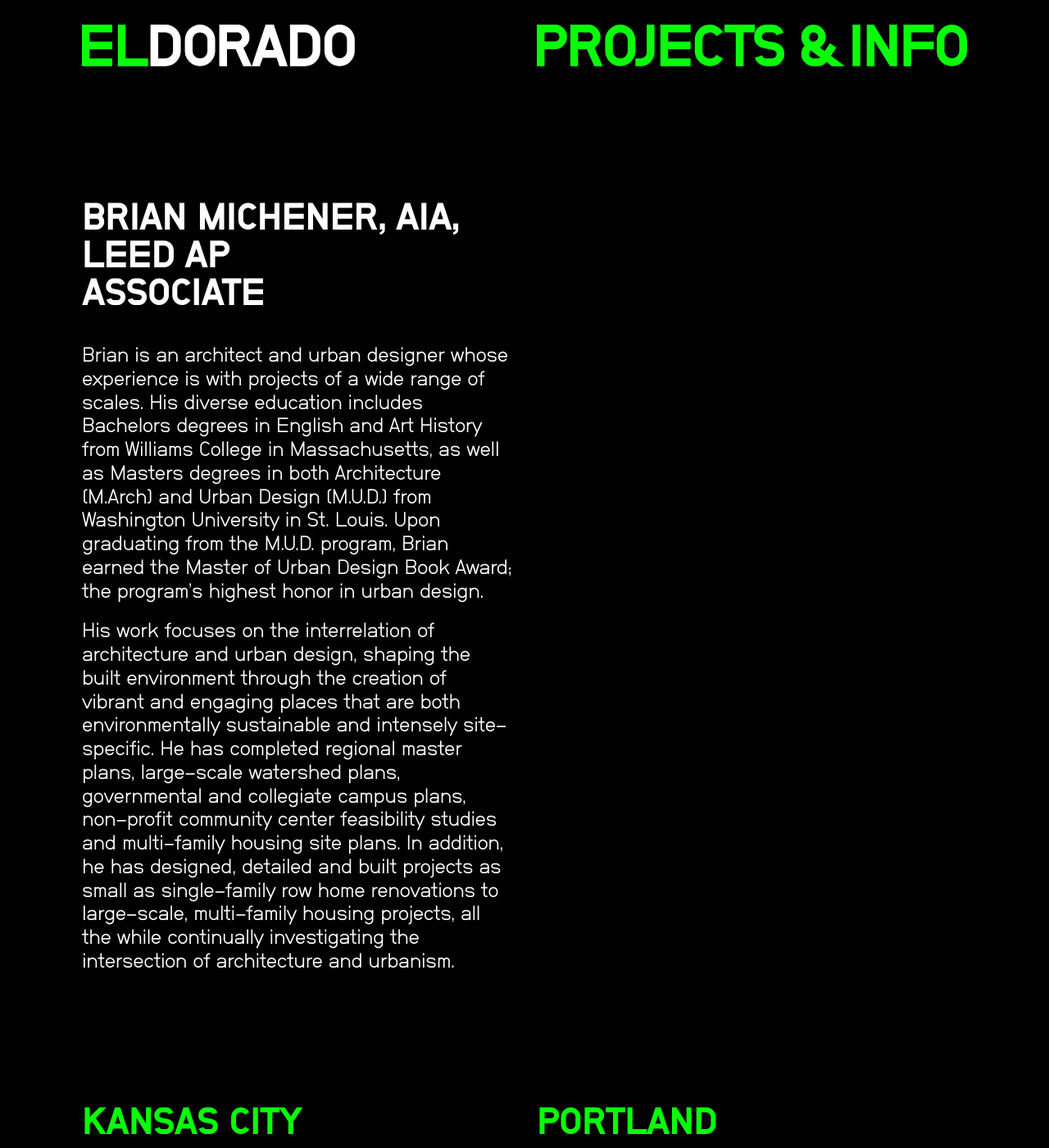
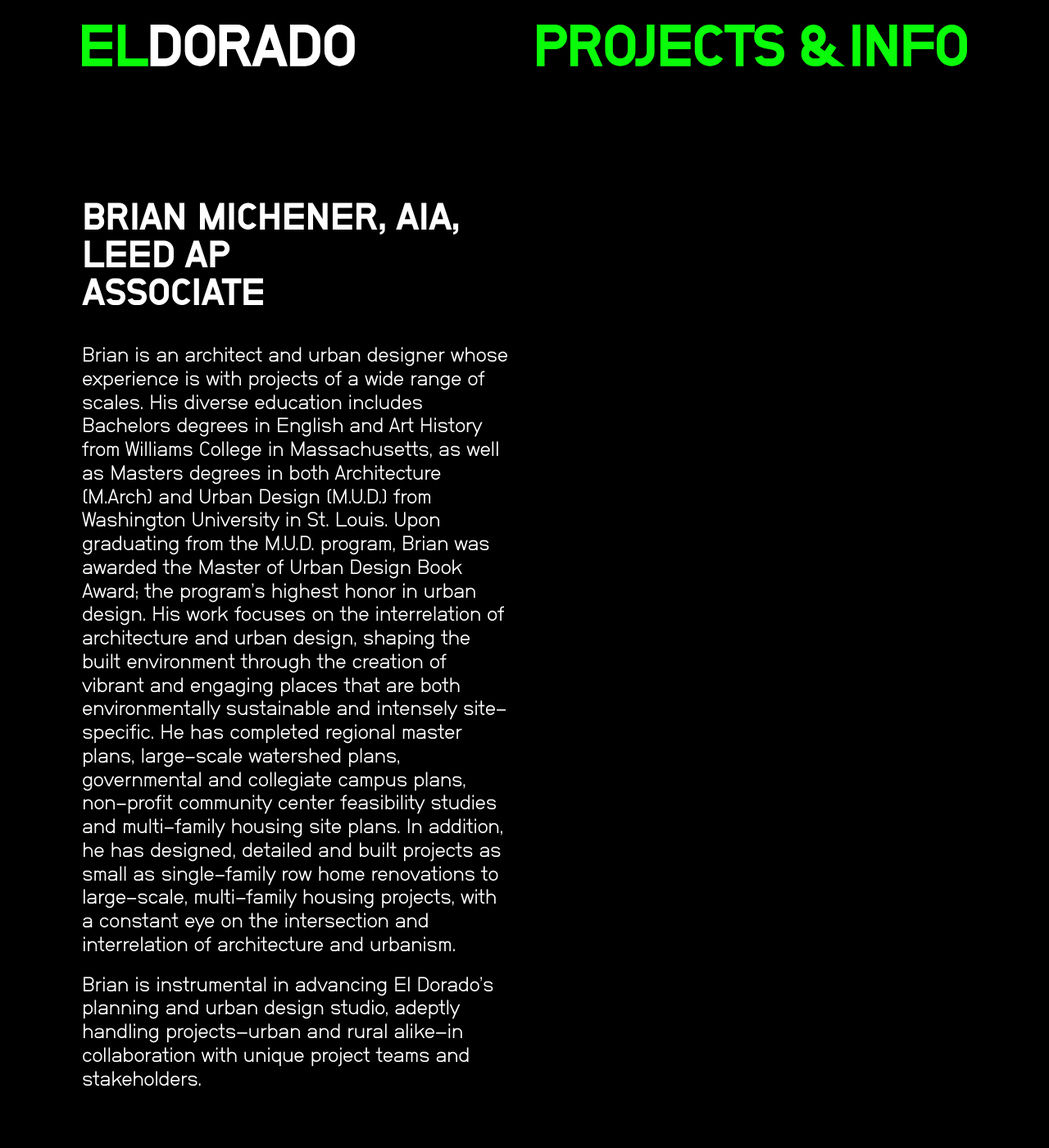
Before and after one commit to taliacotton/eldo, a Jekyll site: the page built from _team/Brian Michener.md, in a window 1280 px wide and 1400 px high. Shown: the whole window at 82% size. Built offline with Jekyll 4.4.1, drawn with Linux system fonts in a browser that asks for light colours.

Commit message:
Update from Forestry.io Baillie Wiebers updated _team/Brian Michener.md

```diff
--- a/_team/Brian Michener.md
+++ b/_team/Brian Michener.md
@@ -11,6 +11,6 @@
 - _projects/al-masar-arts-district.md
 
 ---
-Brian is an architect and urban designer whose experience is with projects of a wide range of scales. His diverse education includes Bachelors degrees in English and Art History from Williams College in Massachusetts, as well as Masters degrees in both Architecture (M.Arch) and Urban Design (M.U.D.) from Washington University in St. Louis. Upon graduating from the M.U.D. program, Brian earned the Master of Urban Design Book Award; the program’s highest honor in urban design.
+Brian is an architect and urban designer whose experience is with projects of a wide range of scales. His diverse education includes Bachelors degrees in English and Art History from Williams College in Massachusetts, as well as Masters degrees in both Architecture (M.Arch) and Urban Design (M.U.D.) from Washington University in St. Louis. Upon graduating from the M.U.D. program, Brian was awarded the Master of Urban Design Book Award; the program’s highest honor in urban design. His work focuses on the interrelation of architecture and urban design, shaping the built environment through the creation of vibrant and engaging places that are both environmentally sustainable and intensely site-specific. He has completed regional master plans, large-scale watershed plans, governmental and collegiate campus plans, non-profit community center feasibility studies and multi-family housing site plans. In addition, he has designed, detailed and built projects as small as single-family row home renovations to large-scale, multi-family housing projects, with a constant eye on the intersection and interrelation of architecture and urbanism.
 
-His work focuses on the interrelation of architecture and urban design, shaping the built environment through the creation of vibrant and engaging places that are both environmentally sustainable and intensely site-specific. He has completed regional master plans, large-scale watershed plans, governmental and collegiate campus plans, non-profit community center feasibility studies and multi-family housing site plans. In addition, he has designed, detailed and built projects as small as single-family row home renovations to large-scale, multi-family housing projects, all the while continually investigating the intersection of architecture and urbanism.
+Brian is instrumental in advancing El Dorado’s planning and urban design studio, adeptly handling projects—urban and rural alike—in collaboration with unique project teams and stakeholders.
```
